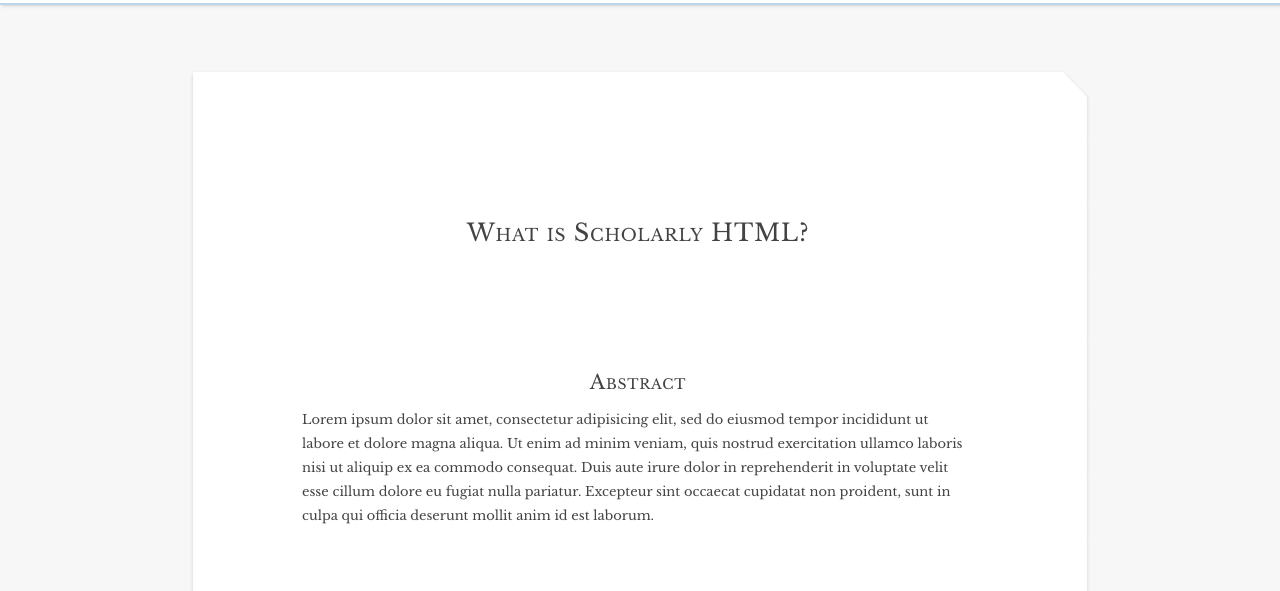
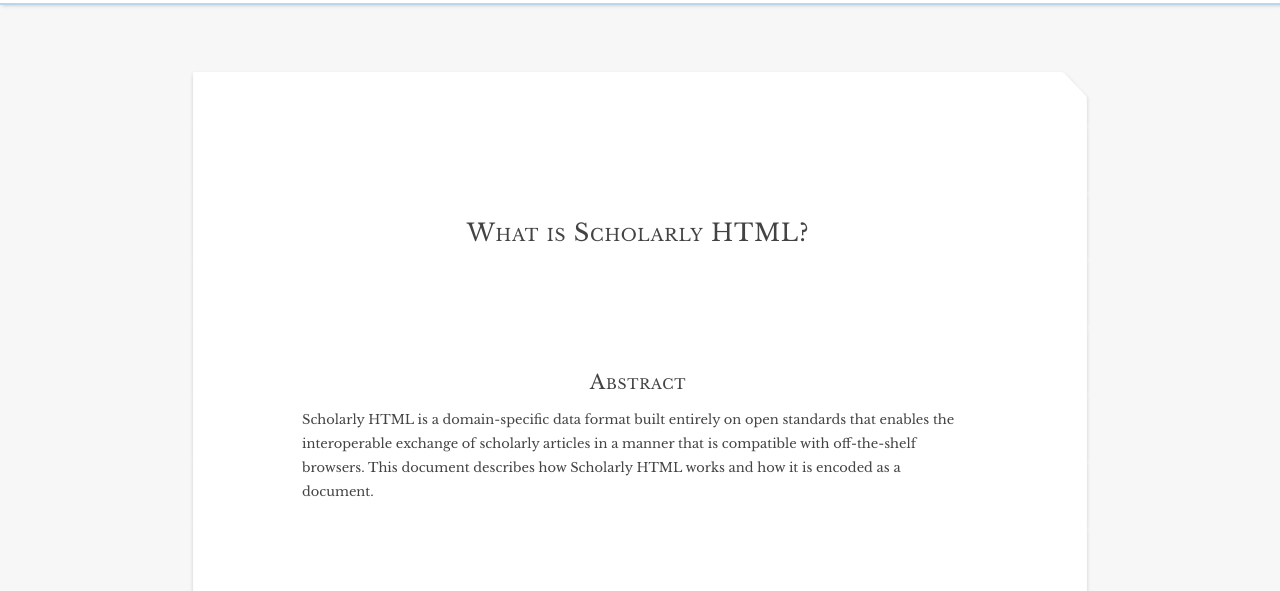
Before and after one commit to scienceai/scholarly.vernacular.io, a plain HTML site: page index.html in a window 1280 px wide. Shown: the part 84-675 px from the top of the page. Drawn offline with nearby package versions, Linux system fonts and the light colour scheme.

Commit message:
abstract

```diff
--- a/index.html
+++ b/index.html
@@ -3,7 +3,6 @@
   <head>
     <meta charset="utf-8">
     <title>Scholarly HTML — Markedly Smart</title>
-    <!-- <link rel="stylesheet" href="http://vernacular.io/vernacular.css"> -->
     <link rel="stylesheet" href="scholarly.css">
     <link rel="stylesheet" href="node_modules/prismjs/themes/prism-coy.css">
     <script src="node_modules/prismjs/prism.js" defer></script>
@@ -18,17 +17,11 @@
       <section typeof="sa:Abstract" id="abstract">
         <h2>Abstract</h2>
         <p>
-          Lorem ipsum dolor sit amet, consectetur adipisicing elit, sed do eiusmod tempor incididunt
-          ut labore et dolore magna aliqua. Ut enim ad minim veniam, quis nostrud exercitation
-          ullamco laboris nisi ut aliquip ex ea commodo consequat. Duis aute irure dolor in
-          reprehenderit in voluptate velit esse cillum dolore eu fugiat nulla pariatur. Excepteur
-          sint occaecat cupidatat non proident, sunt in culpa qui officia deserunt mollit anim id
-          est laborum.
+          Scholarly HTML is a domain-specific data format built entirely on open standards that
+          enables the interoperable exchange of scholarly articles in a manner that is compatible
+          with off-the-shelf browsers. This document describes how Scholarly HTML works and how it
+          is encoded as a document.
         </p>
-        <!--
-          XXX
-          write this last
-        -->
       </section>
       <section typeof="sa:MaterialsAndMethods" id="motivation">
         <h2>Motivation</h2>
```
